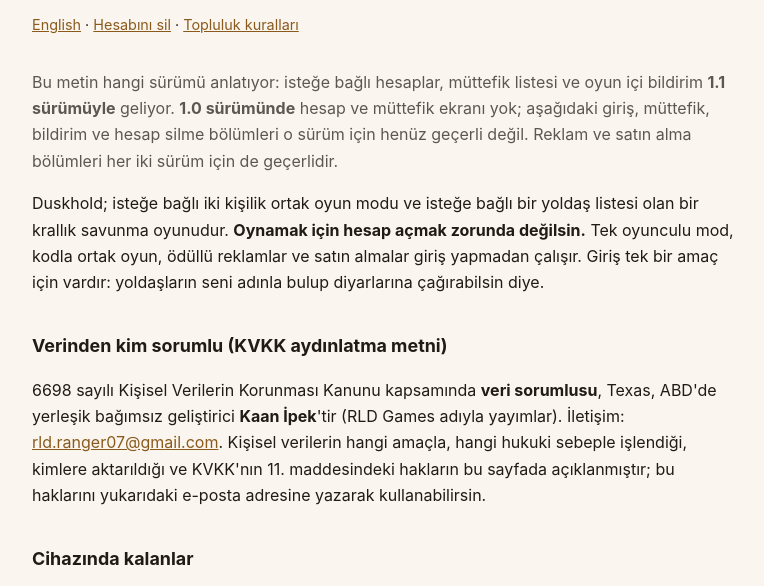
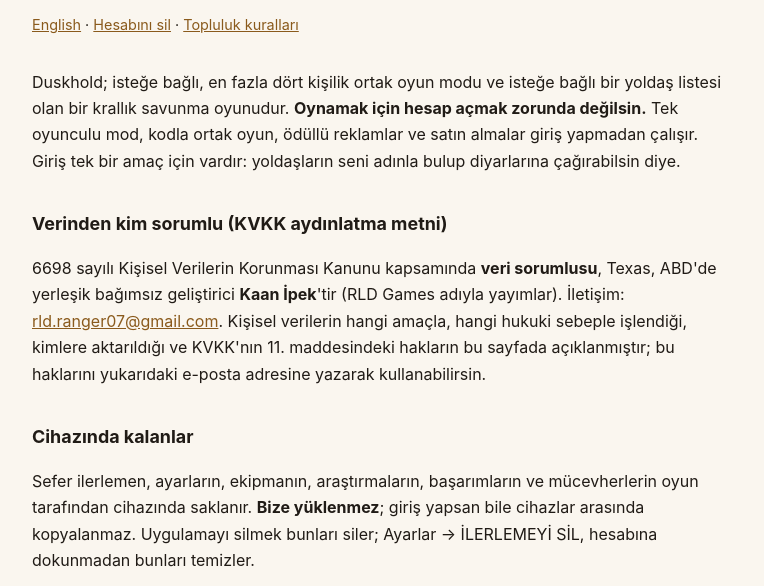
Before and after one commit to KaanIpek/KaanIpek.github.io, a plain HTML site: page duskhold/privacy-tr.html in a window 1280 px wide. Shown: the part 150-736 px from the top of the page, without its empty margins (256-1020 px from the left). Drawn offline with Linux system fonts and the light colour scheme.

Commit message:
duskhold: privacy drops the "accounts arrive in 1.1" note, co-op is four seats
Same text as Duskhold docs/: both live builds already have accounts,
allies and up to four co-op players.

Co-Authored-By: Claude Opus 5.5 <noreply@anthropic.com>

```diff
--- a/duskhold/privacy-tr.html
+++ b/duskhold/privacy-tr.html
@@ -30,9 +30,7 @@
 <h1>Duskhold — Gizlilik Politikası</h1>
 <p class="sub">Son güncelleme 17 Kasım 2026 · Kaan İpek tarafından yayımlanan Duskhold mobil oyunu (iOS ve Android) için geçerlidir</p>
 <p class="lang"><a href="privacy.html" hreflang="en" lang="en">English</a> · <a href="delete-account-tr.html">Hesabını sil</a> · <a href="terms-tr.html">Topluluk kuralları</a></p>
-<p class="sub">Bu metin hangi sürümü anlatıyor: isteğe bağlı hesaplar, müttefik listesi ve oyun içi bildirim <strong>1.1 sürümüyle</strong> geliyor. <strong>1.0 sürümünde</strong> hesap ve müttefik ekranı yok; aşağıdaki giriş, müttefik, bildirim ve hesap silme bölümleri o sürüm için henüz geçerli değil. Reklam ve satın alma bölümleri her iki sürüm için de geçerlidir.</p>
-
-<p>Duskhold; isteğe bağlı iki kişilik ortak oyun modu ve isteğe bağlı bir yoldaş listesi olan bir
+<p>Duskhold; isteğe bağlı, en fazla dört kişilik ortak oyun modu ve isteğe bağlı bir yoldaş listesi olan bir
 krallık savunma oyunudur. <strong>Oynamak için hesap açmak zorunda değilsin.</strong> Tek oyunculu
 mod, kodla ortak oyun, ödüllü reklamlar ve satın almalar giriş yapmadan çalışır. Giriş tek bir
 amaç için vardır: yoldaşların seni adınla bulup diyarlarına çağırabilsin diye.</p>
```
Also changed, not shown: duskhold/privacy.html (+1 -3 lines).
